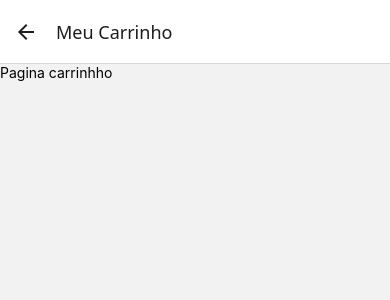
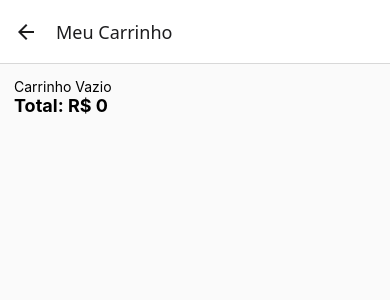
Before and after one commit to leandrovelosos/AppCarrinho, a React Native app: screen /Cart in a window 390 px wide. Shown: the top 300 px of the page. Built offline with nearby package versions, Linux system fonts and the light colour scheme.

Commit message:
listando produtos

```diff
--- /dev/null
+++ b/src/components/CardItem/index.js
@@ -0,0 +1,77 @@
+import React from "react";
+import { useState } from "react";
+import { View, Text, StyleSheet, TouchableOpacity } from "react-native";
+
+export default function CardItem({ data, addAumount, removeAmount }) {
+
+    const [amount, setAmount] = useState(data?.amount);
+
+    function handleIncrease() {
+        addAumount();
+        setAmount(item => item + 1);
+    }
+
+    function handleDecrease() {
+        removeAmount()
+
+        if (amount === 0) {
+            setAmount(0);
+            return;
+        }
+
+        setAmount(item => item - 1)
+    }
+
+    return (
+        <View style={styles.container}>
+            <View>
+                <Text style={styles.title}>{data.name}</Text>
+                <Text style={styles.price}>R$ {data.price}</Text>
+            </View>
+
+            <View style={styles.amountContainer}>
+                <TouchableOpacity style={styles.buttonAdd} onPress={handleDecrease}>
+                    <Text>-</Text>
+                </TouchableOpacity>
+                <Text style={styles.amount}>{amount}</Text>
+                <TouchableOpacity style={styles.buttonAdd} onPress={handleIncrease}>
+                    <Text>+</Text>
+                </TouchableOpacity>
+            </View>
+        </View>
+    )
+}
+
+const styles = StyleSheet.create({
+    container: {
+        borderWidth: 1,
+        borderColor: "#DFDFDF",
+        borderRadius: 2,
+        marginBottom: 14,
+        padding: 8
+    },
+    title: {
+        fontWeight: "bold",
+        fontSize: 18
+    },
+    price: {
+        fontSize: 16
+    },
+    amountContainer: {
+        marginTop: 14,
+        marginBottom: 14,
+        flexDirection: "row",
+        alignItems: "center"
+    },
+    buttonAdd: {
+        backgroundColor: "#168FFF",
+        padding: 6,
+        paddingLeft: 14,
+        paddingRight: 14,
+        borderRadius: 2
+    },
+    amount: {
+        marginLeft: 14,
+        marginRight: 14
+    }
+})
--- a/src/contexts/CartContext.js
+++ b/src/contexts/CartContext.js
@@ -4,6 +4,7 @@ export const CartContext = createContext({});
 
 function CartProvider({ children }) {
     const [cart, setCart] = useState([]);
+    const [total, setTotal] = useState(0);
 
     function addItemCart(newItem) {
         const indexItem = cart.findIndex(item => item.id === newItem.id)
@@ -16,6 +17,7 @@ function CartProvider({ children }) {
             cartList[indexItem].total = cartList[indexItem].amount * cartList[indexItem].price;
 
             setCart(cartList)
+            totalResultCart(cartList);
 
             return;
 
@@ -29,13 +31,42 @@ function CartProvider({ children }) {
 
         setCart(products => [...products, data])
 
+        totalResultCart([...cart, data])
+
+    }
+
+    function removeItemCart(product) {
+        const indexItem = cart.findIndex(item => item.id === product.id)
+
+        if (cart[indexItem]?.amount > 1) {
+            let cartList = cart;
+            cartList[indexItem].amount = cartList[indexItem].amount - 1;
+            cartList[indexItem].total = cartList[indexItem].total - cartList[indexItem].price;
+
+            setCart(cartList);
+            totalResultCart(cartList);
+            return;
+        }
+
+        const removeItem = cart.filter(item => item.id !== product.id)
+        setCart(removeItem);
+        totalResultCart(removeItem);
+    }
+
+    function totalResultCart(items) {
+        let myCart = items;
+        let result = myCart.reduce((acc, obj) => { return acc + obj.total }, 0)
+
+        setTotal(result.toFixed (2));
     }
 
     return (
         <CartContext.Provider
             value={{
                 cart,
-                addItemCart
+                addItemCart,
+                removeItemCart,
+                total
             }}
         >
             {children}
--- a/src/pages/Cart/index.js
+++ b/src/pages/Cart/index.js
@@ -1,15 +1,42 @@
-import { View, Text, StyleSheet } from "react-native";
+import { View, Text, StyleSheet, FlatList } from "react-native";
+import { useContext } from "react";
+import { CartContext } from "../../contexts/CartContext";
+import CardItem from "../../components/CardItem";
 
-export default function Cart(){
-    return(
+export default function Cart() {
+    const { cart, addItemCart, removeItemCart, total } = useContext(CartContext);
+    return (
         <View style={styles.container}>
-            <Text>Pagina carrinhho</Text>
+            <FlatList
+                data={cart}
+                showsVerticalScrollIndicator={false}
+                keyExtractor={(item) => String(item.id)}
+                ListEmptyComponent={() => <Text>Carrinho Vazio</Text>}
+                renderItem={({ item }) => (
+                    <CardItem
+                        data={item}
+                        addAumount={() => addItemCart(item)}
+                        removeAmount={() => removeItemCart(item)}
+                    />
+                )}
+                ListFooterComponent={() => <Text style={styles.total}>Total: R$ {total}</Text>}
+            />
+
         </View>
     )
 }
 
 const styles = StyleSheet.create({
-    container:{
-        flex: 1
+    container: {
+        flex: 1,
+        backgroundColor: "#FAFAFA",
+        paddingStart: 14,
+        paddingEnd: 14,
+        paddingTop: 14
+    },
+    total:{
+        fontSize: 18,
+        fontWeight: "bold",
+        marginBottom: 24,
     }
 })
--- a/src/pages/Home/index.js
+++ b/src/pages/Home/index.js
@@ -49,11 +49,15 @@ export default function Home() {
                 <TouchableOpacity style={styles.cartButton}
                     onPress={() => navigation.navigate("Cart")}
                 >
-                    <View style={styles.dot}>
-                        <Text style={styles.dotText}>
-                            {cart?.length}
-                        </Text>
-                    </View>
+                {
+                    cart.length >= 1 && (
+                            <View style={styles.dot}>
+                                <Text style={styles.dotText}>
+                                    {cart?.length}
+                                </Text>
+                            </View>
+                    )
+                }
                     <FontAwesome name="shopping-cart" size={30} color="#000" />
                 </TouchableOpacity>
             </View>
```
